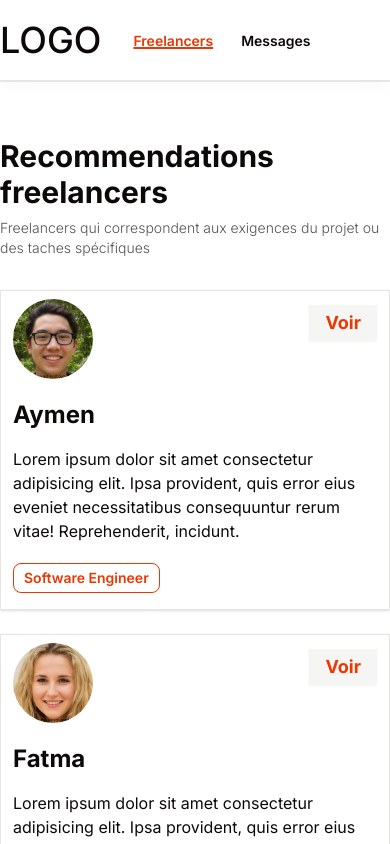
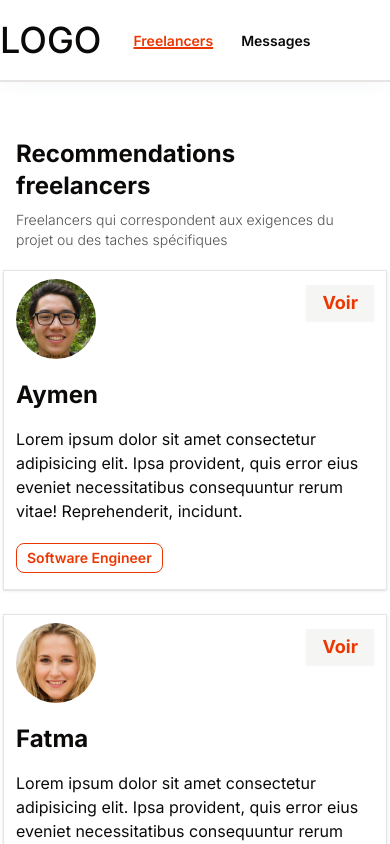
Before and after one commit to meddhiaka/freelancer-recommendation-platform, a Next.js app: page / in a window 390 px wide. Shown: the top 844 px of the page. Built offline with nearby package versions, Linux system fonts and the light colour scheme.

Commit message:
fix: added responsivness for home page

```diff
--- a/app/page.tsx
+++ b/app/page.tsx
@@ -6,10 +6,10 @@ export default function Home() {
   return (
     <main className="max-w-screen-xl mx-auto mt-14">
       <section className="space-y-2">
-        <h2 className="font-bold text-3xl">Recommendations freelancers</h2>
-        <p className="font-light text-neutral-600 text-sm">Freelancers qui correspondent aux exigences du projet ou des taches spécifiques</p>
+        <h2 className="px-4 lg:p-0 font-bold text-2xl md:text-3xl">Recommendations freelancers</h2>
+        <p className="px-4 lg:p-0 font-light text-neutral-600 text-sm">Freelancers qui correspondent aux exigences du projet ou des taches spécifiques</p>
       </section>
-      <section className="my-8 flex flex-wrap gap-x-6 gap-y-6">
+      <section className="py-5 sm:py-0 mx-auto max-w-sm sm:max-w-7xl sm:my-8 flex flex-wrap justify-center gap-x-6 gap-y-6">
         {
           freelancerCards.map(e => (
             <FreelancerCard key={e.id} freelancer={e} />
```
